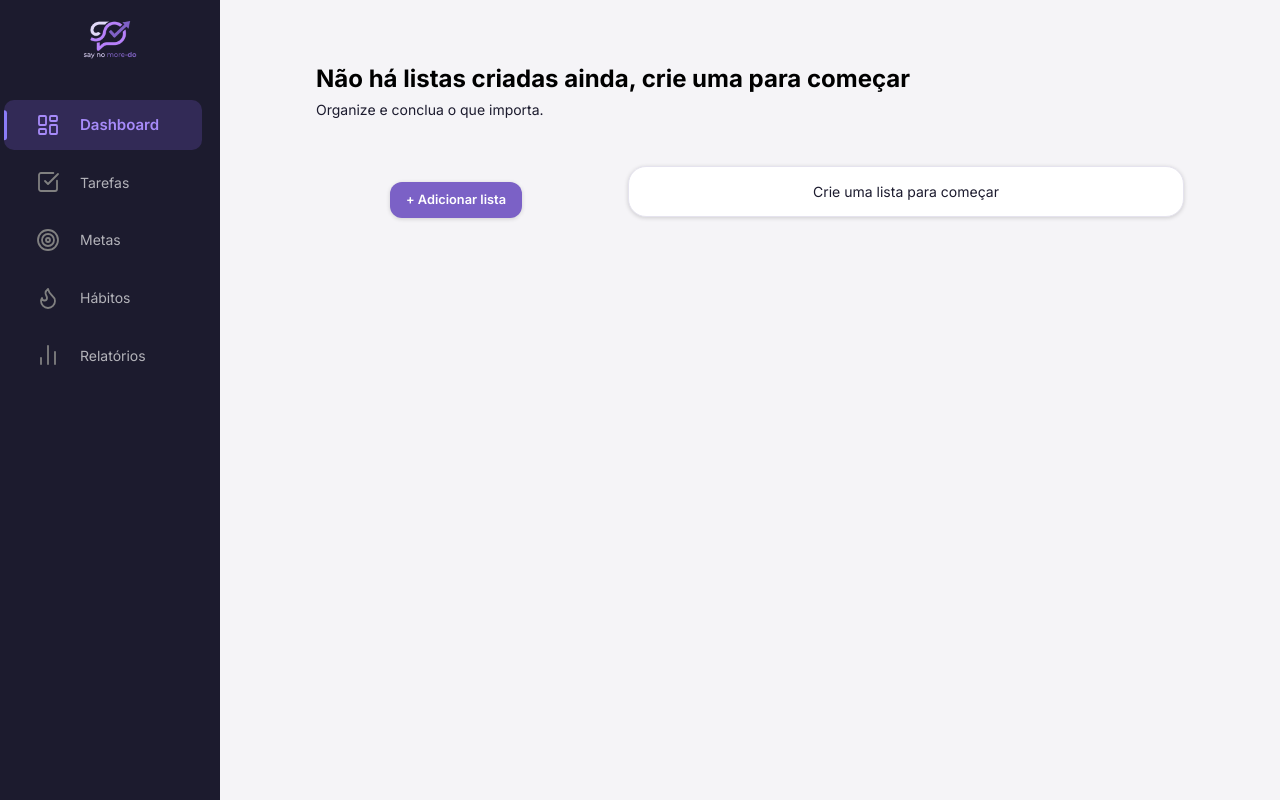
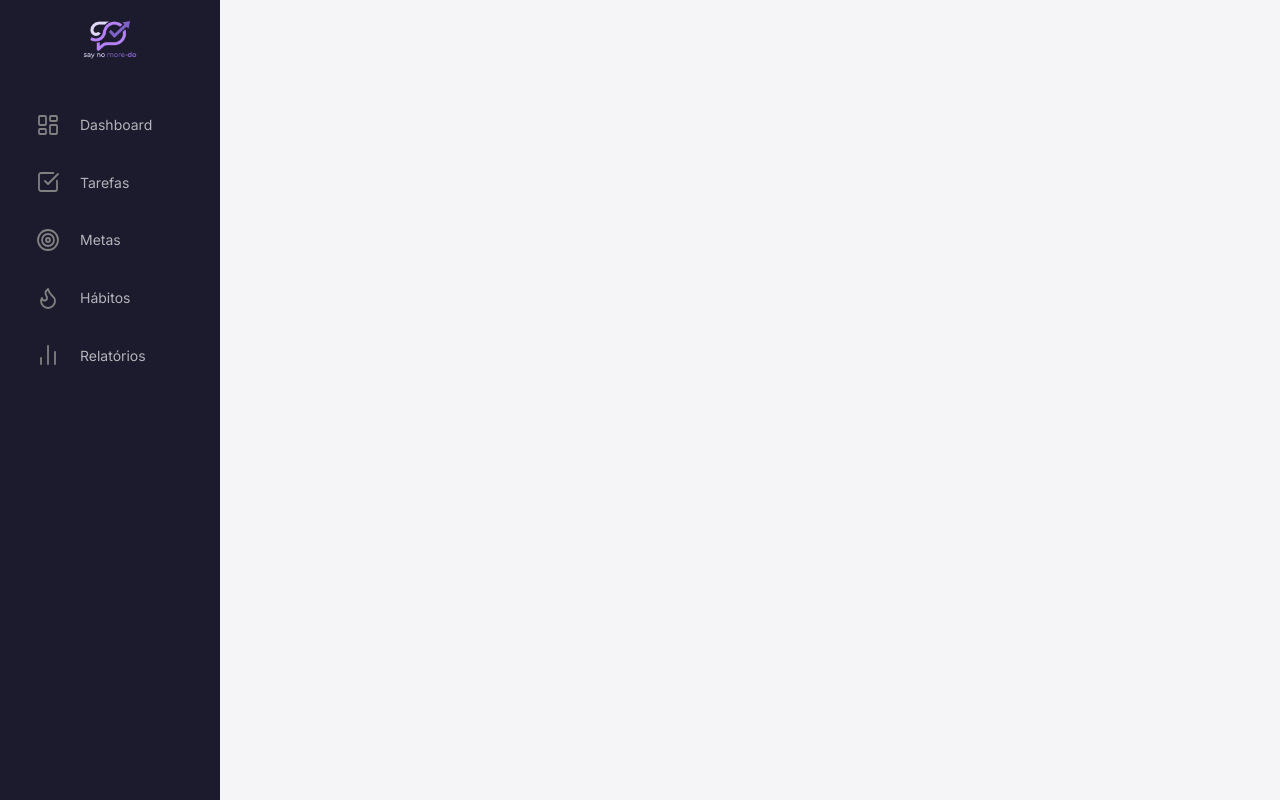
Before and after one commit to bryancaua/Say-no-More-Do, a React (Vite) app: page / in a window 1280 px wide. Built offline with nearby package versions, Linux system fonts and the light colour scheme.

Commit message:
Feat: Implementação de rotas via React Router (mudança estrutural no Component Aside e IconButton, deixando de ser buttons para se tornarem <Link />). Implementação teste de descrição para as listas.

```diff
--- a/package.json
+++ b/package.json
@@ -12,7 +12,8 @@
   "dependencies": {
     "lucide-react": "^1.28.0",
     "react": "^19.2.7",
-    "react-dom": "^19.2.7"
+    "react-dom": "^19.2.7",
+    "react-router": "^8.3.1"
   },
   "devDependencies": {
     "@eslint/js": "^10.0.1",
--- a/src/App.jsx
+++ /dev/null
@@ -1,13 +0,0 @@
-import { Aside } from "./components/Aside";
-import { Tasks } from "./components/Tasks";
-
-function App() {
-  return (
-    <>
-      <Aside />
-      <Tasks />
-    </>
-  );
-}
-
-export default App;
--- a/src/components/Aside/aside.module.css
+++ b/src/components/Aside/aside.module.css
@@ -24,6 +24,7 @@
 }
 
 .button {
+    text-decoration: none;
     display: flex;
     align-items: center;
     justify-content: flex-start;
--- a/src/components/Aside/index.jsx
+++ b/src/components/Aside/index.jsx
@@ -15,13 +15,12 @@ const navItems = [
   { id: "dashboard", label: "Dashboard", icon: LayoutDashboardIcon },
   { id: "tarefas", label: "Tarefas", icon: CheckSquare },
   { id: "metas", label: "Metas", icon: Target },
-  { id: "hábitos", label: "Hábitos", icon: FlameIcon },
-  { id: "relatórios", label: "Relatórios", icon: ChartNoAxesColumn },
+  { id: "habitos", label: "Hábitos", icon: FlameIcon },
+  { id: "relatorios", label: "Relatórios", icon: ChartNoAxesColumn },
 ];
 
 export function Aside() {
   const [collapsed, setCollapsed] = useState(true);
-  const [selected, setSelected] = useState("dashboard");
 
   return (
     <aside
@@ -36,25 +35,14 @@ export function Aside() {
       <img src={logo} alt="" className={styles.img} />
 
       <nav className={styles.nav}>
-        {navItems.map(({ id, label, icon: Icon }) => (
+        {navItems.map(({ id, icon, label }) => (
           <IconButton
-            selected={selected}
-            collapsed={collapsed}
-            id={id}
-            key={id}
-            onClick={() => setSelected(id)}
+          key={id}
+          id={id}
+          label={label}
+          Icon={icon}
+          collapsed={collapsed}
           >
-            <div className={styles.icon_wrapper}>
-              <Icon
-                strokeWidth={1.8}
-                className={`${
-                  selected === id ? styles.icons_selected : styles.icons
-                }`}
-              />
-            </div>
-            <p className={`${selected === id ? styles.p_selected : styles.p} ${collapsed ? styles.p_collapsed : ""}`}>
-              {label}
-            </p>
           </IconButton>
         ))}
       </nav>
--- a/src/components/IconButton/index.jsx
+++ b/src/components/IconButton/index.jsx
@@ -1,13 +1,30 @@
+import {NavLink } from "react-router";
 import styles from "../Aside/aside.module.css";
 
-export function IconButton({collapsed, children, selected, id, onClick}) {
+export function IconButton({ collapsed, id, label, Icon }) {
 
   return (
-    <button
-      onClick={onClick}
-      className={`${collapsed ? styles.button : styles.button} ${selected === id ? styles.selected : ""}`}>
-        <span className={`${selected === id ? styles.span : ""}`}/>
-        {children}
-    </button>
+    <NavLink
+      to={`/${id}`}
+      className={({ isActive }) => `${collapsed ? styles.button : styles.button} ${isActive ? styles.selected : ''}`}>
+      {({ isActive }) => (
+        <>
+          <span className={isActive ? styles.span : ""} />
+          <div className={styles.icon_wrapper}>
+            <Icon
+              strokeWidth={1.8}
+              className={isActive ? styles.icons_selected : styles.icons}
+            />
+          </div>
+          <p
+            className={`${isActive ? styles.p_selected : styles.p} ${
+              collapsed ? styles.p_collapsed : ""
+            }`}
+          >
+            {label}
+          </p>
+        </>
+      )}
+    </NavLink>
   );
 }
--- a/src/components/Tasks/index.jsx
+++ b/src/components/Tasks/index.jsx
@@ -8,9 +8,12 @@ import { Input } from "../Input";
 import { FormHeader } from "../FormHeader";
 import { CardTitle } from "../CardTitle";
 
+import { ScrollText } from "lucide-react";
+
 export function Tasks() {
   const {
     alterarCor,
+    alterarDescricao,
     openForm,
     lists,
     selectedList,
@@ -122,23 +125,36 @@ export function Tasks() {
           <div className={styles.cardWrapper}>
             <Card style={{ "--color-list": listaAtual?.cor }}>
               <CardTitle>
-                {lists.map(({ nome, id, cor }) => {
+                {lists.map(({ nome, id, cor, descricao }) => {
                   if (selectedList === id) {
                     return (
+                      <>
                         <div key={id} className={styles.divListTitle}>
                           <span
                             className={styles.bolinha}
                             style={{ backgroundColor: cor }}
                           />
                           <h3>{nome}</h3>
-
+                          <ScrollText size={"1rem"} color={cor}/>
                           <p
                             className={styles.todoPendencias}
-                          style={{ color: porcentagem === 100 ? "green" : "" }}
+                            style={{
+                              color: porcentagem === 100 ? "green" : "",
+                            }}
                           >
                             {todosConcluidos} de {totalTodos} concluídas
                           </p>
                         </div>
+
+                        <textarea
+                          onChange={(e) => alterarDescricao(id, e.target.value)}
+                          className={styles.listTextArea}
+                          name="descricao"
+                          maxLength={500}
+                        >
+                          {descricao}
+                        </textarea>
+                      </>
                     );
                   }
                 })}
--- a/src/components/Tasks/tasks.module.css
+++ b/src/components/Tasks/tasks.module.css
@@ -73,6 +73,32 @@
 
 .li {
   width: 90%;
+}
+
+.listTextArea {
+  margin: 1rem;
+  min-height: 80px;
+  padding: 12px 16px;
+  border: 1px solid #e0e0e0;
+  border-radius: 8px;
+  font-family: inherit;
+  font-size: 14px;
+  line-height: 1.5;
+  color: #333;
+  background-color: #fff1f126;
+  resize: vertical;
+  overflow-y: auto;
+  transition: border-color 0.2s ease, box-shadow 0.2s ease;
+}
+
+.listTextArea:focus {
+  outline: none;
+  border-color: #7c3aed;
+  box-shadow: rgba(124, 58, 237, 0.1) 0px 7px 29px 0px; ;
+}
+
+.listTextArea::placeholder {
+  color: #999;
 }
 
 .cardWrapper {
@@ -169,6 +195,7 @@
   display: flex;
   gap: 0.8rem;
   align-items: center;
+  justify-content: center;
   margin: 1rem 1.4rem;
 }
 
@@ -188,9 +215,26 @@
 }
 
 .ulTodo {
+  max-height: 350px;
+  overflow-y: auto;
+  scrollbar-width: thin;
+  scrollbar-color: #413d4ec7 transparent;
   display: flex;
   flex-direction: column;
   list-style: none;
+}
+
+.ulTodo::-webkit-scrollbar {
+  width: 6px;
+}
+
+.ulTodol::-webkit-scrollbar-thumb {
+  background-color: #413d4ec7;
+  border-radius: 10px;
+}
+
+.ulTodo::-webkit-scrollbar-track {
+  background: transparent;
 }
 
 input[type="checkbox"] {
--- a/src/components/ToDoProvider/index.jsx
+++ b/src/components/ToDoProvider/index.jsx
@@ -31,11 +31,19 @@ export function ToDoProvider({ children }) {
     );
   }
 
+  function alterarDescricao(id, descricao) {
+    setLists((prev) =>
+      prev.map((lista) =>
+        lista.id === id ? {...lista, descricao: descricao} : lista
+      )
+  )
+  }
+
   function addList(formData) {
     const nome = formData.get("nome");
     const cor = formData.get("cor");
     const id = crypto.randomUUID();
-    setLists((prev) => [...prev, { nome, id, cor, todos: [] }]);
+    setLists((prev) => [...prev, { nome, id, cor, todos: [], descricao: "" }]);
     closeForm();
   }
 
@@ -119,6 +127,7 @@ export function ToDoProvider({ children }) {
         lists,
         closeForm,
         alterarCor,
+        alterarDescricao,
         openForm,
         selectedList,
         setSelectedList,
--- a/src/main.jsx
+++ b/src/main.jsx
@@ -1,13 +1,20 @@
 import { StrictMode } from "react";
 import { createRoot } from "react-dom/client";
 import "./index.css";
-import App from "./App.jsx";
 import { ToDoProvider } from "./components/ToDoProvider/index.jsx";
+import { Aside } from "./components/Aside/index.jsx";
+import { Tasks } from "./components/Tasks/index.jsx";
+import { BrowserRouter, Route, Routes } from "react-router";
 
 createRoot(document.getElementById("root")).render(
   <StrictMode>
     <ToDoProvider>
-      <App />
+      <BrowserRouter>
+        <Aside />
+        <Routes>
+          <Route path="/tarefas" element={<Tasks />} />
+        </Routes>
+      </BrowserRouter>
     </ToDoProvider>
   </StrictMode>
 );
```
Also changed, not shown: 1 other file (tests, documents, lock files or other folders). Lines whose indentation alone changed are shown as unchanged.
